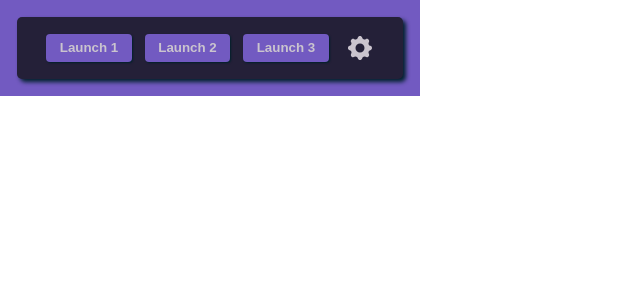
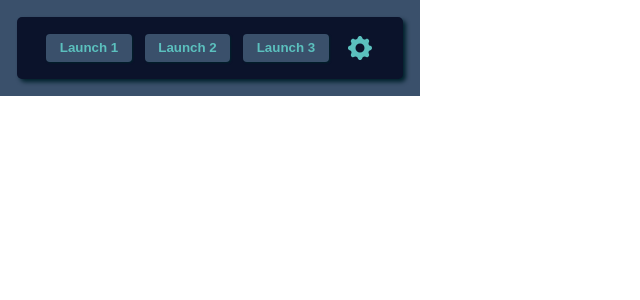
Before and after one commit to sandypockets/fast-tabs, a React (Create React App) app: page / in a window 1280 px wide. Shown: the top 300 px of the page, without its empty margins (0-640 px from the left). Built offline with nearby package versions, Linux system fonts and the light colour scheme.

Commit message:
Adjust margins

```diff
--- a/src/main.css
+++ b/src/main.css
@@ -1,10 +1,11 @@
 @import url('https://fonts.googleapis.com/css2?family=Inter:wght@100;200;300;400;500;600;700;800;900&display=swap');
 
 :root {
-    --primaryColor: #725ac1;
-    --primaryAccent: #cac4ce;
-    --secondaryColor: #242038;
-    --secondaryAccent: #cac4ce;
+    --primaryColor: #3a506b;
+    --primaryAccent: #5bc0be;
+    --secondaryColor: #0b132b;
+    --secondaryAccent: #5bc0be;
+
     --transitionDurationSlow: 150ms;
     --transitionDurationFast: 50ms;
 }
@@ -96,6 +97,9 @@ svg.settingsIcon {
     padding: 6px 5px 0 10px;
     fill: var(--secondaryAccent);
 }
+svg.settingsIcon:hover {
+    fill: var(--primaryColor);
+}
 .card {
     background-color: var(--secondaryColor);
     padding: 10px;
@@ -136,11 +140,11 @@ div.urlForm > input {
     margin: 0 1em;
 }
 .checkboxLabel {
-    margin: 5px 1em;
+    margin: 8px 1em;
     width: 300px;
 }
 div.urlForm > input.checkboxInput {
-    margin: 9px 0 0 0;
+    margin: 12px 0 0 0;
     accent-color: var(--primaryColor);
 }
 div.urlForm > input:focus {
@@ -164,7 +168,7 @@ button.saveUrls:hover {
 h3.linkGroupTitle {
     margin: 0;
 }
-label.urlLabel {
-    margin: 0 1em;
+label.textInput {
+    padding: 5px 0 0 0;
 }
 /* URL FORMS - END */
```
